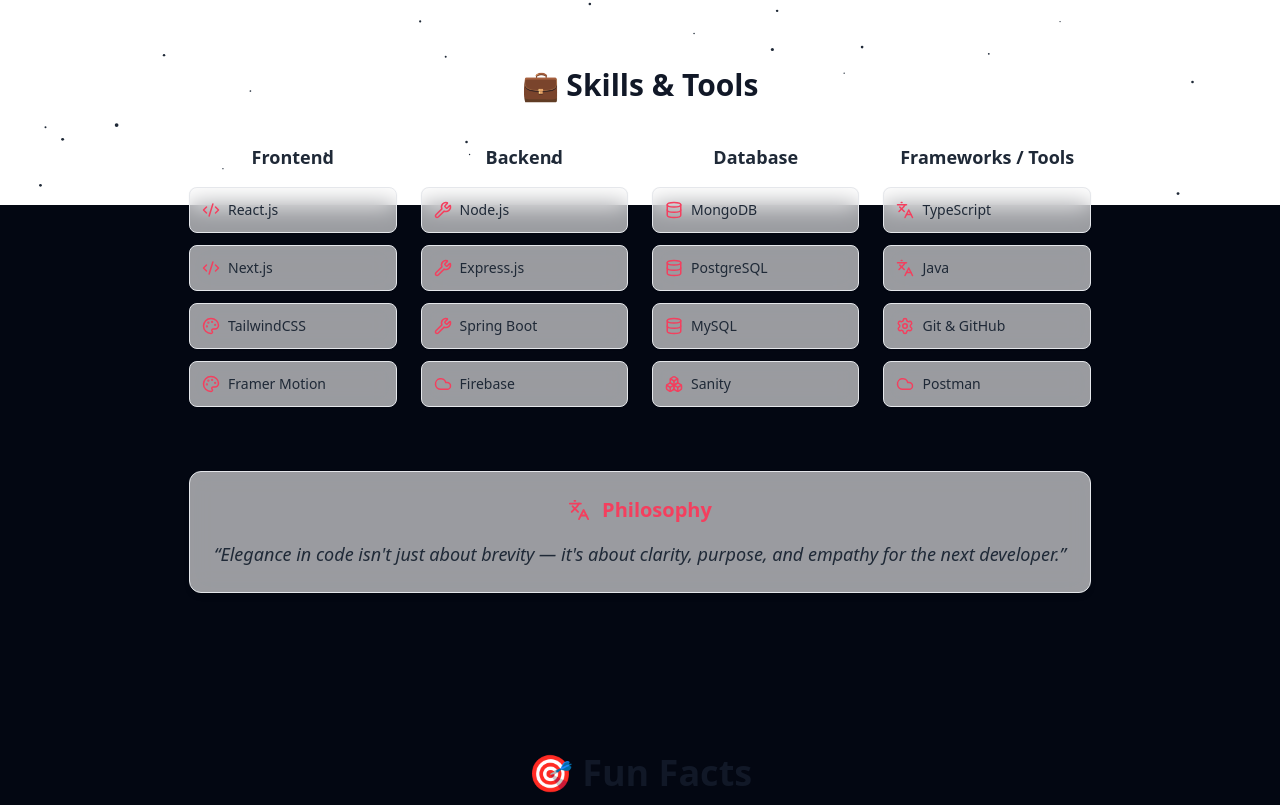
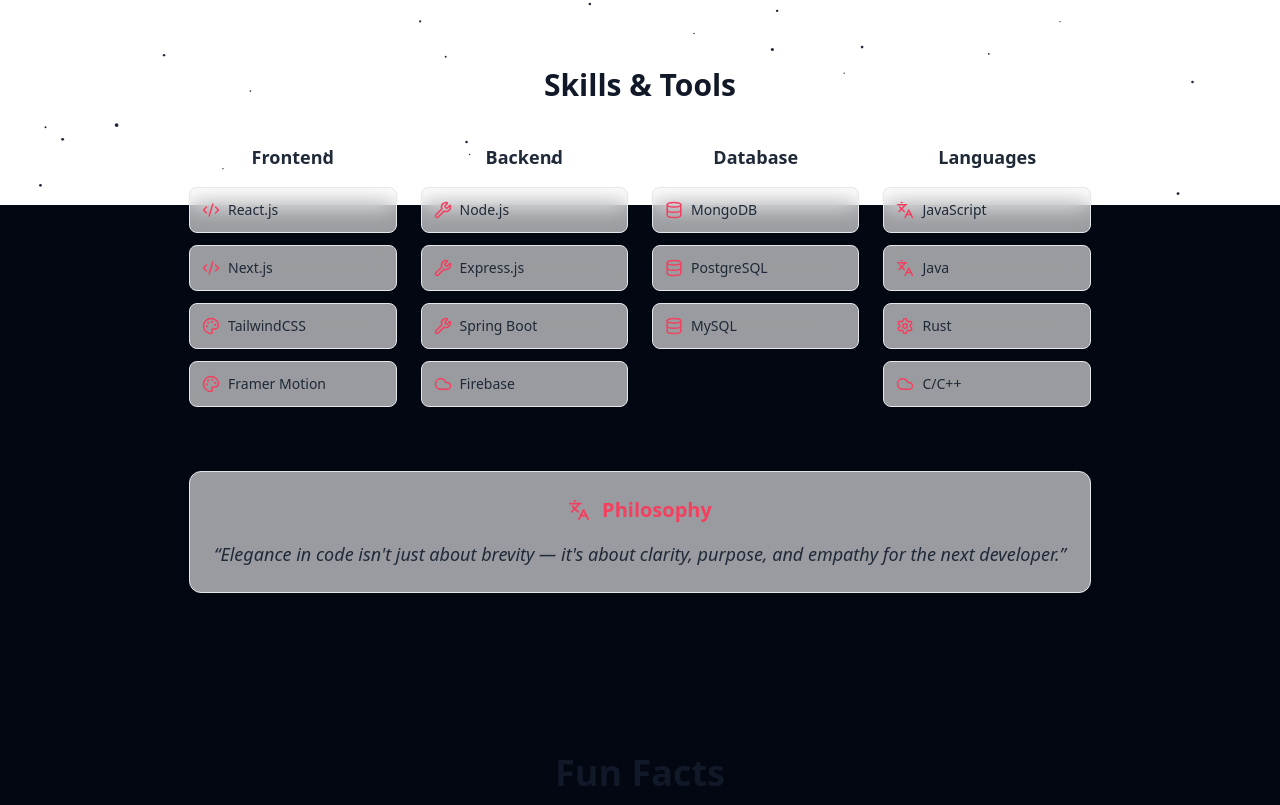
Before and after one commit to shikhar1est/my-portfolio, a Next.js app: page /about in a window 1280 px wide. Shown: the part 595-1400 px from the top of the page. Built offline with nearby package versions, Linux system fonts and the light colour scheme.

Commit message:
Removed unnecessary comments

```diff
--- a/src/app/about/Skills.tsx
+++ b/src/app/about/Skills.tsx
@@ -38,16 +38,15 @@
         { label: "MongoDB", icon: Database },
         { label: "PostgreSQL", icon: Database },
         { label: "MySQL", icon: Database },
-        { label: "Sanity", icon: Boxes },
       ],
     },
     {
-      title: "Frameworks / Tools",
+      title: "Languages",
       skills: [
-        { label: "TypeScript", icon: Languages },
+        { label: "JavaScript", icon: Languages },
         { label: "Java", icon: Languages },
-        { label: "Git & GitHub", icon: Settings },
-        { label: "Postman", icon: Cloud },
+        { label: "Rust", icon: Settings },
+        { label: "C/C++", icon: Cloud },
       ],
     },
   ];
@@ -63,7 +62,7 @@
           transition={{ duration: 0.6 }}
         >
           <h2 className="text-2xl sm:text-3xl font-bold text-gray-900 dark:text-white mb-10">
-            💼 Skills & Tools
+            Skills & Tools
           </h2>
           <div className="grid grid-cols-1 sm:grid-cols-2 lg:grid-cols-4 gap-6 text-left">
             {categories.map((category, i) => (
--- a/src/app/about/page.tsx
+++ b/src/app/about/page.tsx
@@ -63,7 +63,7 @@
       {/* Fun Facts Section */}
       <div className="mt-20 max-w-[700px] w-full px-4 sm:px-6">
         <h2 className="text-3xl sm:text-4xl font-bold text-center mb-6 text-gray-900 dark:text-white">
-          🎯 Fun Facts
+           Fun Facts
         </h2>
         <p className="text-center text-gray-600 dark:text-gray-400 mb-10">
           A few quirks and hobbies that keep me ticking.
```
